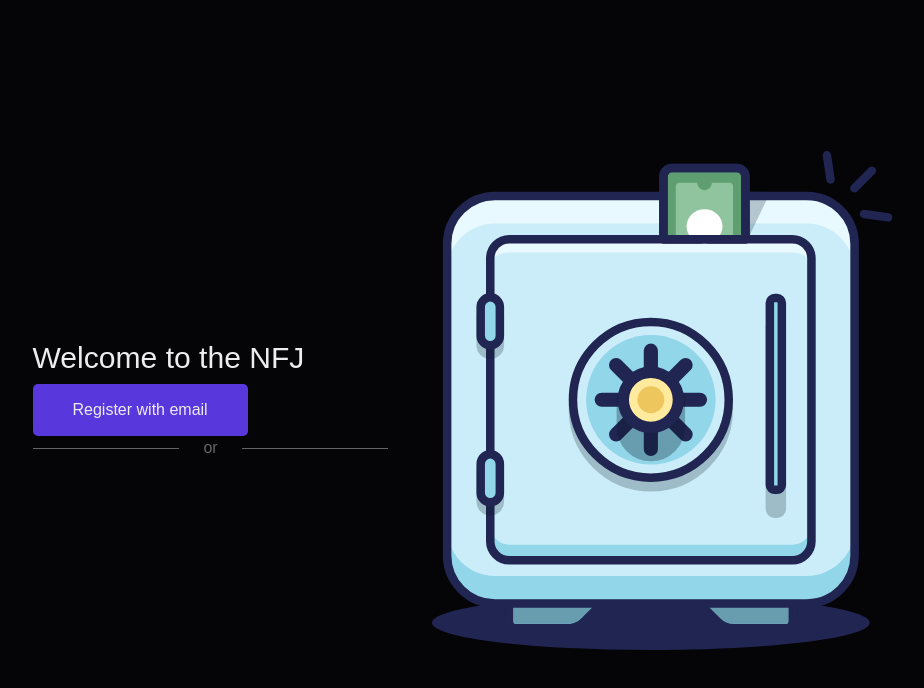
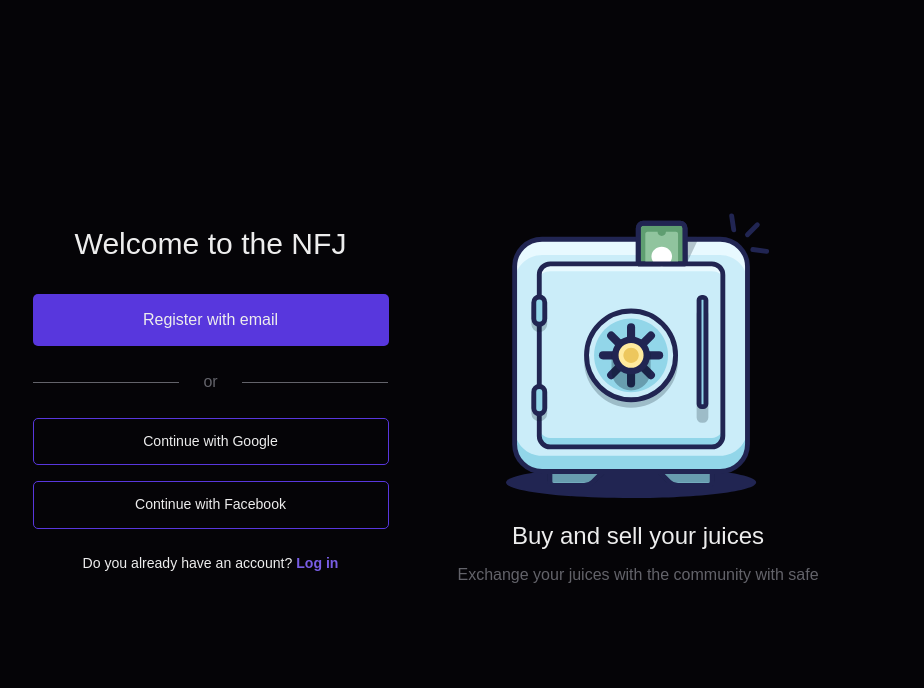
Before and after one commit to pedrogpo/nfj, a Next.js app in the folder apps/web/: page /get-started in a window 1280 px wide. Shown: the top 688 px of the page, without its empty margins (192-1116 px from the left). Built offline with nearby package versions, Linux system fonts and the light colour scheme.

Commit message:
feat(GetStarted): add interface

```diff
--- a/apps/web/src/screens/get-started/index.tsx
+++ b/apps/web/src/screens/get-started/index.tsx
@@ -1,6 +1,7 @@
 import Image from 'next/image'
+import Link from 'next/link'
 import { Col, Container, Row } from 'react-bootstrap'
-import { Button, Title } from '~/components/atoms'
+import { Button, Text, Title } from '~/components/atoms'
 import DividerWithText from './components/divider'
 import * as S from './styles'
 
@@ -10,20 +11,43 @@ export default function GetStartedScreen() {
       <Container>
         <Row className="align-items-center justify-content-center">
           <Col lg="4">
-            <div className="method-side">
+            <S.MethodContainer>
               <Title size="m" weight="medium" color="gray_100">
                 Welcome to the NFJ
               </Title>
-              <Button color="primary_500" size="l" fill="contained" hug={true}>
+              <Button
+                color="primary_500"
+                size="l"
+                fill="contained"
+                hug={false}
+                className="register-button"
+              >
                 Register with email
               </Button>
               <DividerWithText>or</DividerWithText>
-            </div>
+              <div className="social-buttons">
+                <Button fill="outlined" hug={false}>
+                  Continue with Google
+                </Button>
+                <Button fill="outlined" hug={false}>
+                  Continue with Facebook
+                </Button>
+              </div>
+              <Text size="s" weight="medium" color="gray_100" as="span">
+                Do you already have an account? <Link href="#">Log in</Link>
+              </Text>
+            </S.MethodContainer>
           </Col>
           <Col lg="5">
-            <div className="image-side">
+            <S.ImageContainer>
               <Image src="/images/vault.svg" alt="" height={500} width={500} />
-            </div>
+              <Title size="s" weight="medium" color="gray_100" as="h2">
+                Buy and sell your juices
+              </Title>
+              <Text size="m" weight="regular" color="gray_500">
+                Exchange your juices with the community with safe
+              </Text>
+            </S.ImageContainer>
           </Col>
         </Row>
       </Container>
--- a/apps/web/src/screens/get-started/styles.ts
+++ b/apps/web/src/screens/get-started/styles.ts
@@ -5,11 +5,55 @@ export const GetStartedContainer = styled.main`
   justify-content: center;
   align-items: center;
   min-height: 100vh;
+`
 
-  .method-side {
+export const MethodContainer = styled.div`
+  display: flex;
+  justify-content: center;
+  align-items: center;
+  flex-direction: column;
+
+  > h1 {
+    margin-bottom: 2rem;
+  }
+
+  .register-button {
+    margin-bottom: 1.5rem;
+  }
+
+  .social-buttons {
+    width: 100%;
     display: flex;
     justify-content: center;
-    align-items: flex-start;
+    align-items: center;
     flex-direction: column;
+    gap: 1rem;
+    margin: 1.5rem 0;
+  }
+
+  a {
+    color: ${({ theme }) => theme.colors.primary_400};
+    font-weight: ${({ theme }) => theme.typography.weight.bold};
+    font-size: ${({ theme }) => theme.typography.text.s};
   }
 `
+
+export const ImageContainer = styled.div`
+  @media (max-width: ${({ theme }) => theme.screens.m}) {
+    display: none;
+  }
+
+  display: flex;
+  justify-content: center;
+  align-items: center;
+  flex-direction: column;
+  img {
+    max-width: 264px;
+    width: 100%;
+    height: auto;
+    margin-bottom: 1.5rem;
+  }
+  h2 {
+    margin-bottom: 0.75rem;
+  }
+`
```
